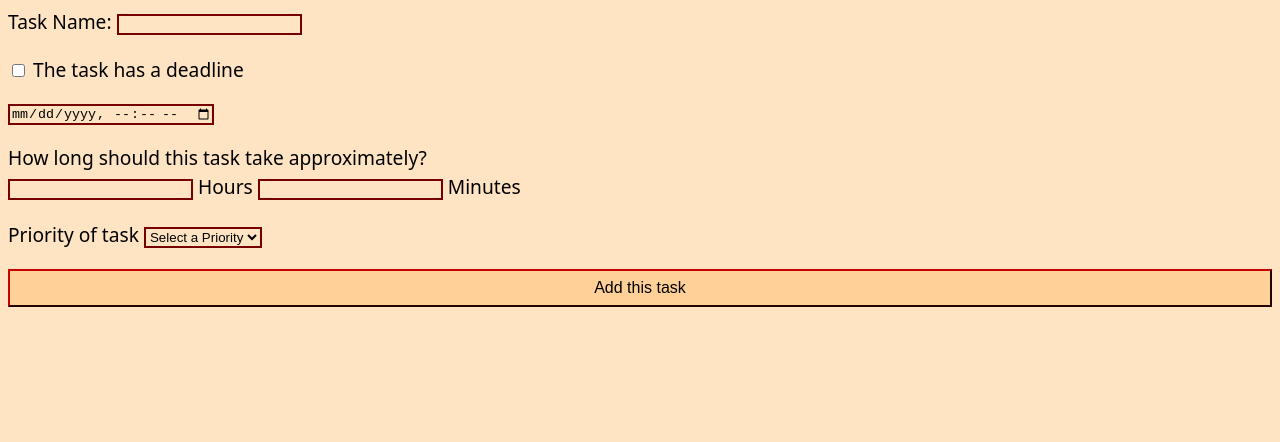
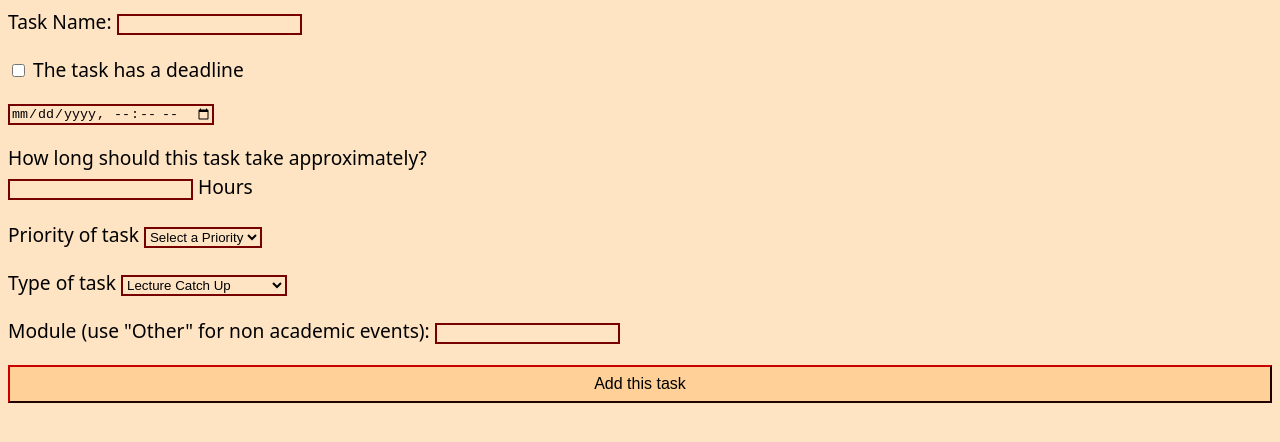
Before and after one commit to bethLacy/DUWITHacks26, a plain HTML site: page PAGE MOCK UPS/tasks.html in a window 1280 px wide. Drawn offline with Linux system fonts and the light colour scheme.

Commit message:
Edited dropdowns for tasks and commitments

```diff
--- a/PAGE MOCK UPS/tasks.html
+++ b/PAGE MOCK UPS/tasks.html
@@ -20,17 +20,22 @@
         <p> Task Name: <input type = "textbox"></p>
         <p> <input type = "checkbox" id = "has_deadline"> The task has a deadline </p>
         <p> <input type = "datetime-local" id = "deadline"> </p> <!-- Make this appear if textbox above is checked -->
-        <p>How long should this task take approximately? <br> <input type = "textbox"> Hours <input type = "textbox"> Minutes </p>
+        <p>How long should this task take approximately? <br> <input type = "textbox"> Hours </p>
         <p> Priority of task <select name = priority>
             <option value = "default_priority"> Select a Priority</option>
             <option value = "low"> Low </option>
             <option value = "medium"> Medium </option>
             <option value = "high"> High </option>
         </select></p>
-        <!--<p> Type of task <select>
-            <option> </option>
+        <p> Type of task <select>
+            <option value = "lecture_catch_up"> Lecture Catch Up </option>
+            <option value = "summative_coursework"> Summative Coursework </option>
+            <option value = "summative_assignemnt"> Summative Assignment </option>
+            <option value = "formative_assignment"> Formative Assignment </option>
+            <option value = "revision"> Revision </option>
+            <option value = "other"> Other </option>
         </select></p>
-        <p> Module: <input type = "textbox"> </p> -->
+        <p> Module (use "Other" for non academic events): <input type = "textbox"> </p>
         <p><button>Add this task</button></p>
     </body>
 </html>
```
Also changed, not shown: PAGE MOCK UPS/timetable.html (+4 -6 lines).
